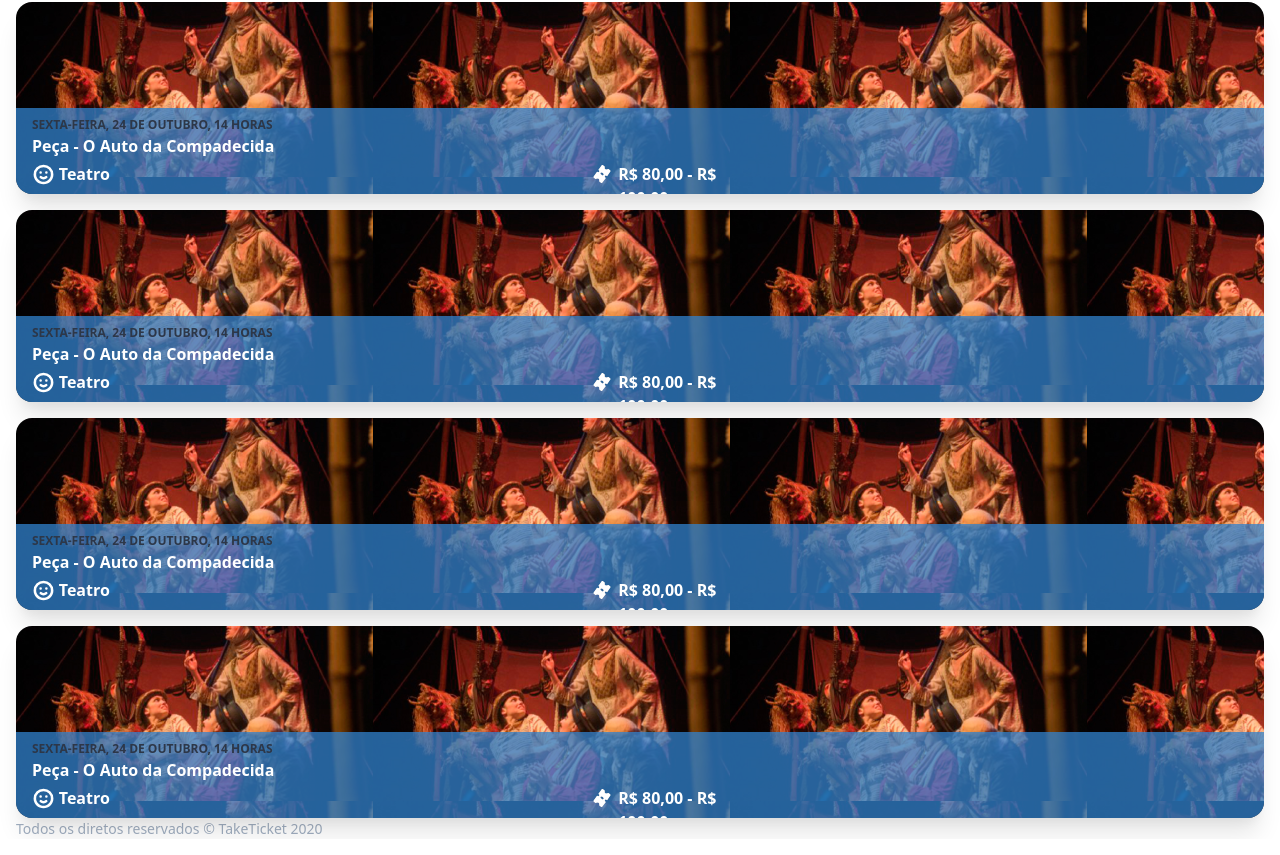
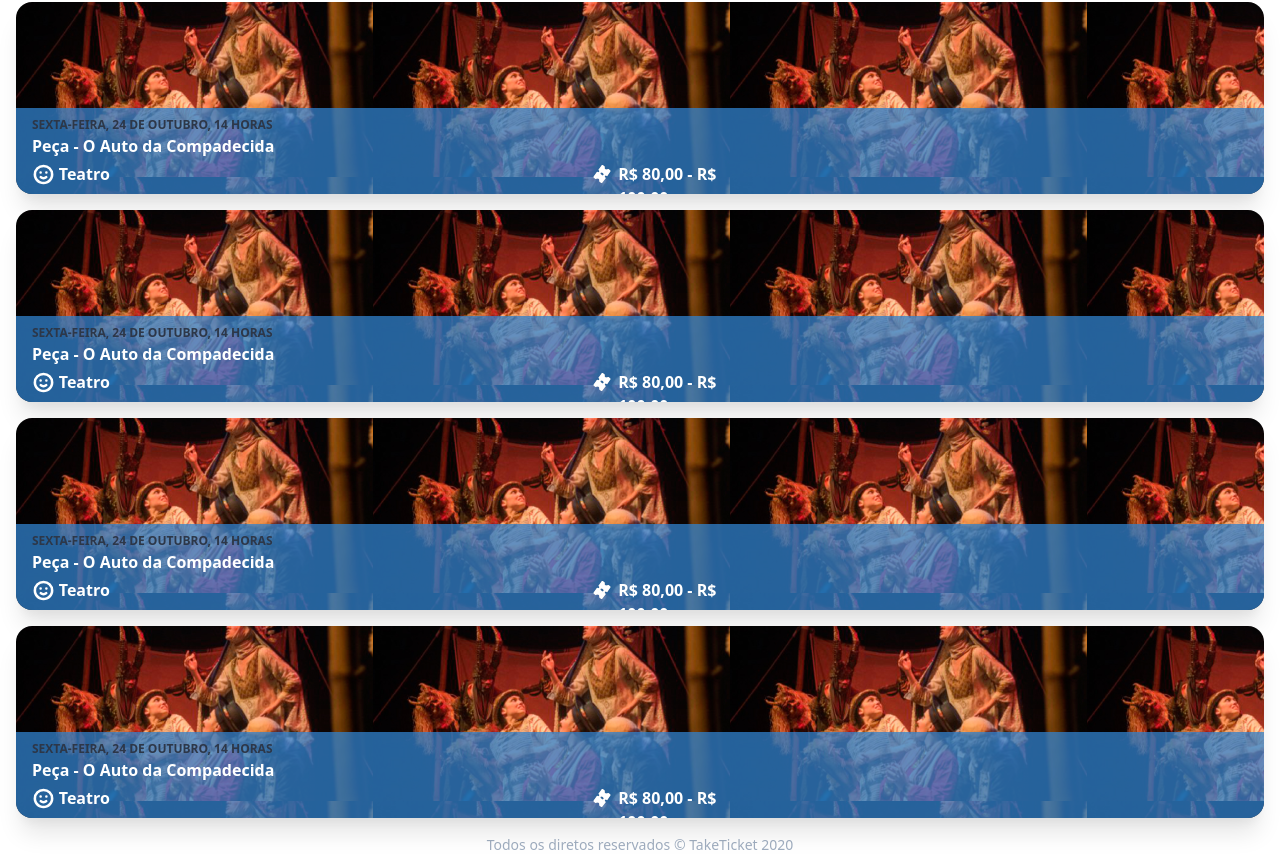
Before and after one commit to leotecco/taketicket-client, a React (Create React App) app: page / in a window 1280 px wide. Shown: the part 294-1149 px from the top of the page. Built offline with nearby package versions, Linux system fonts and the light colour scheme.

Commit message:
Ajusta rodapé

```diff
--- a/src/pages/Home.js
+++ b/src/pages/Home.js
@@ -9,7 +9,7 @@ import oAutoDaCompadecida from './../images/o-auto-da-compadecida.png'
 const Login = () => {
   return <div className="flex flex-col justify-between p-4 h-full">
 
-    <div className="w-full">
+    <div className="w-full mb-4">
       <div className="flex justify-between items-end mb-4 py-2">
         <img src={LogoTackTicket} className="w-40" alt="Logo TakeTicket" />
 
@@ -41,7 +41,7 @@ const Login = () => {
       </section>
     </div>
 
-    <p className="text-sm text-gray-500">Todos os diretos reservados © TakeTicket 2020</p>
+    <p className="text-sm text-gray-500 text-center mb-4">Todos os diretos reservados © TakeTicket 2020</p>
   </div>
 }
 
```
